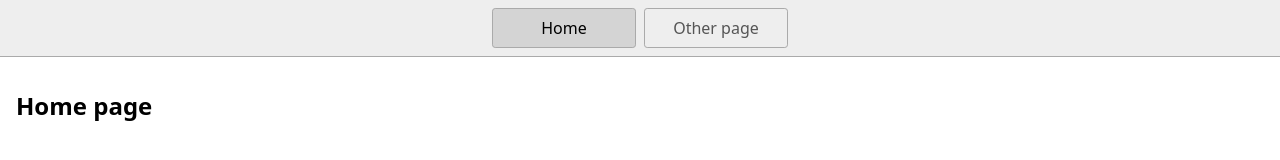
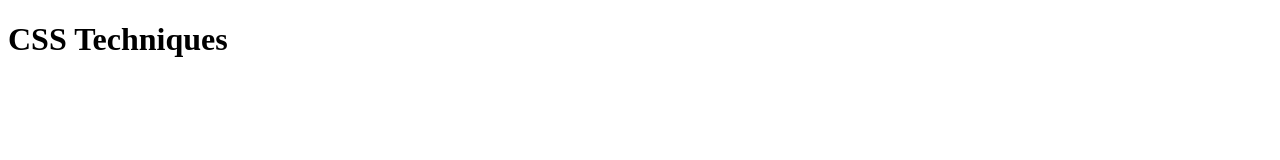
Before and after one commit to amaliebernes/css-color, a website: page index.html in a window 1280 px wide. Drawn offline with Linux system fonts and the light colour scheme.

Commit message:
CSS-Techniques

```diff
--- a/index.html
+++ b/index.html
@@ -1,23 +1,16 @@
 <!DOCTYPE html>
 <html lang="en">
-  <head>
-    <title>Home</title>
-    <meta charset="UTF-8" />
-    <meta name="viewport" content="width=device-width" />
-    <!--
-      Need a visual blank slate?
-      Remove all code in `styles.css`!
-    -->
-    <link rel="stylesheet" href="styles.css" />
-    <script type="module" src="script.js"></script>
-  </head>
-  <body>
-    <nav>
-      <a href="/" aria-current="page">Home</a>
-      <a href="/page2.html">Other page</a>
-    </nav>
-    <main>
-      <h1>Home page</h1>
-    </main>
-  </body>
+
+<head>
+  <meta charset="UTF-8">
+  <meta name="viewport" content="width=device-width, initial-scale=1.0">
+  <title>CSS techniques</title>
+</head>
+
+<body>
+
+  <h1> CSS Techniques</h1>
+
+</body>
+
 </html>
--- a/script.js
+++ /dev/null
@@ -1 +0,0 @@
-console.log('Hello!');
--- a/styles.css
+++ /dev/null
@@ -1,46 +0,0 @@
-* {
-  box-sizing: border-box;
-}
-
-body {
-  margin: 0;
-  font-family: system-ui, sans-serif;
-  color: black;
-  background-color: white;
-}
-
-nav {
-  display: flex;
-  flex-wrap: wrap;
-  align-items: center;
-  justify-content: center;
-  padding: 0.5rem;
-  gap: 0.5rem;
-  border-bottom: solid 1px #aaa;
-  background-color: #eee;
-}
-
-nav a {
-  display: inline-block;
-  min-width: 9rem;
-  padding: 0.5rem;
-  border-radius: 0.2rem;
-  border: solid 1px #aaa;
-  text-align: center;
-  text-decoration: none;
-  color: #555;
-}
-
-nav a[aria-current='page'] {
-  color: #000;
-  background-color: #d4d4d4;
-}
-
-main {
-  padding: 1rem;
-}
-
-h1 {
-  font-weight: bold;
-  font-size: 1.5rem;
-}
```
Also changed, not shown: page2.html (deleted, +0 -19 lines), 1 other file.
